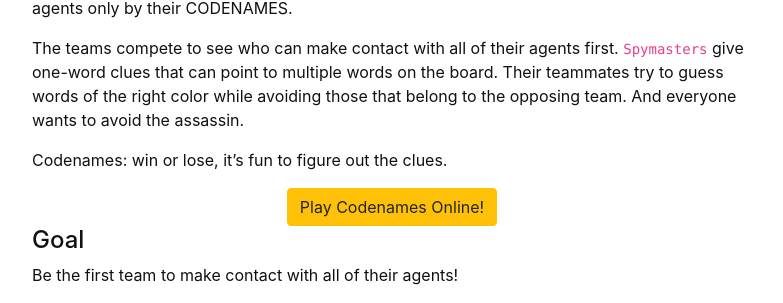
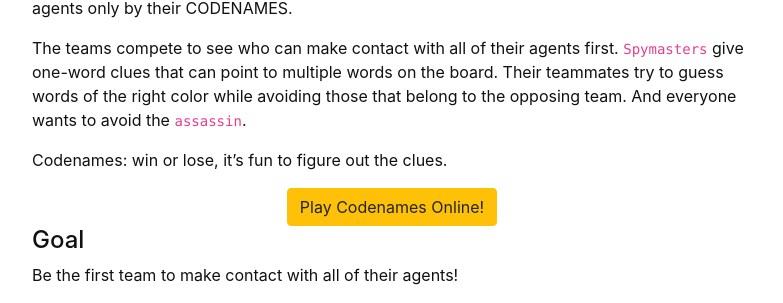
Before and after one commit to hanwendong1/VirtualGaming, a Jekyll site: the page built from content/1-Codenames.md, in a window 1280 px wide and 900 px high, scrolled down 1075 px. Shown: the part 222-525 px from the top of the window, without its empty margins (248-1031 px from the left). Built offline with Jekyll 4.4.1, drawn with Linux system fonts in a browser that asks for light colours.

Commit message:
Update 1-Codenames.md

```diff
--- a/content/1-Codenames.md
+++ b/content/1-Codenames.md
@@ -59,7 +59,7 @@
 #### Description
 The two rival `spymasters` know the secret identities of 25 agents. Their teammates know the agents only by their CODENAMES.
 
-The teams compete to see who can make contact with all of their agents first. `Spymasters` give one-word clues that can point to multiple words on the board. Their teammates try to guess words of the right color while avoiding those that belong to the opposing team. And everyone wants to avoid the assassin.
+The teams compete to see who can make contact with all of their agents first. `Spymasters` give one-word clues that can point to multiple words on the board. Their teammates try to guess words of the right color while avoiding those that belong to the opposing team. And everyone wants to avoid the `assassin`.
 
 Codenames: win or lose, it’s fun to figure out the clues.
 
@@ -101,4 +101,4 @@
 - First team to have all their words covered wins
 - The team that contacts the assassin instantly loses
 
-{% include button.md text="Official Game Rules" link="https://s3.amazonaws.com/geekdo-files.com/bgg147917?response-content-disposition=inline%3B%20filename%3D%22CN_rules_ENG_web.pdf%22&response-content-type=application%2Fpdf&X-Amz-Content-Sha256=UNSIGNED-PAYLOAD&X-Amz-Algorithm=AWS4-HMAC-SHA256&X-Amz-Credential=AKIAJYFNCT7FKCE4O6TA%2F20200831%2Fus-east-1%2Fs3%2Faws4_request&X-Amz-Date=20200831T185034Z&X-Amz-SignedHeaders=host&X-Amz-Expires=120&X-Amz-Signature=49ed9e515a0daca7d14941dcb84ff547ee1091c580752a056d20b762f00217e8" color="warning" %}
+{% include button.md text="Official Game Rules" link="https://s3.amazonaws.com/geekdo-files.com/bgg147917?response-content-disposition=inline%3B%20filename%3D%22CN_rules_ENG_web.pdf%22&response-content-type=application%2Fpdf&X-Amz-Content-Sha256=UNSIGNED-PAYLOAD&X-Amz-Algorithm=AWS4-HMAC-SHA256&X-Amz-Credential=AKIAJYFNCT7FKCE4O6TA%2F20200831%2Fus-east-1%2Fs3%2Faws4_request&X-Amz-Date=20200831T201116Z&X-Amz-SignedHeaders=host&X-Amz-Expires=120&X-Amz-Signature=92c89ad4767ebe293ee45c7f9ed0962939f41438e9ffbd27866350dc60444b68" color="warning" %}
```
